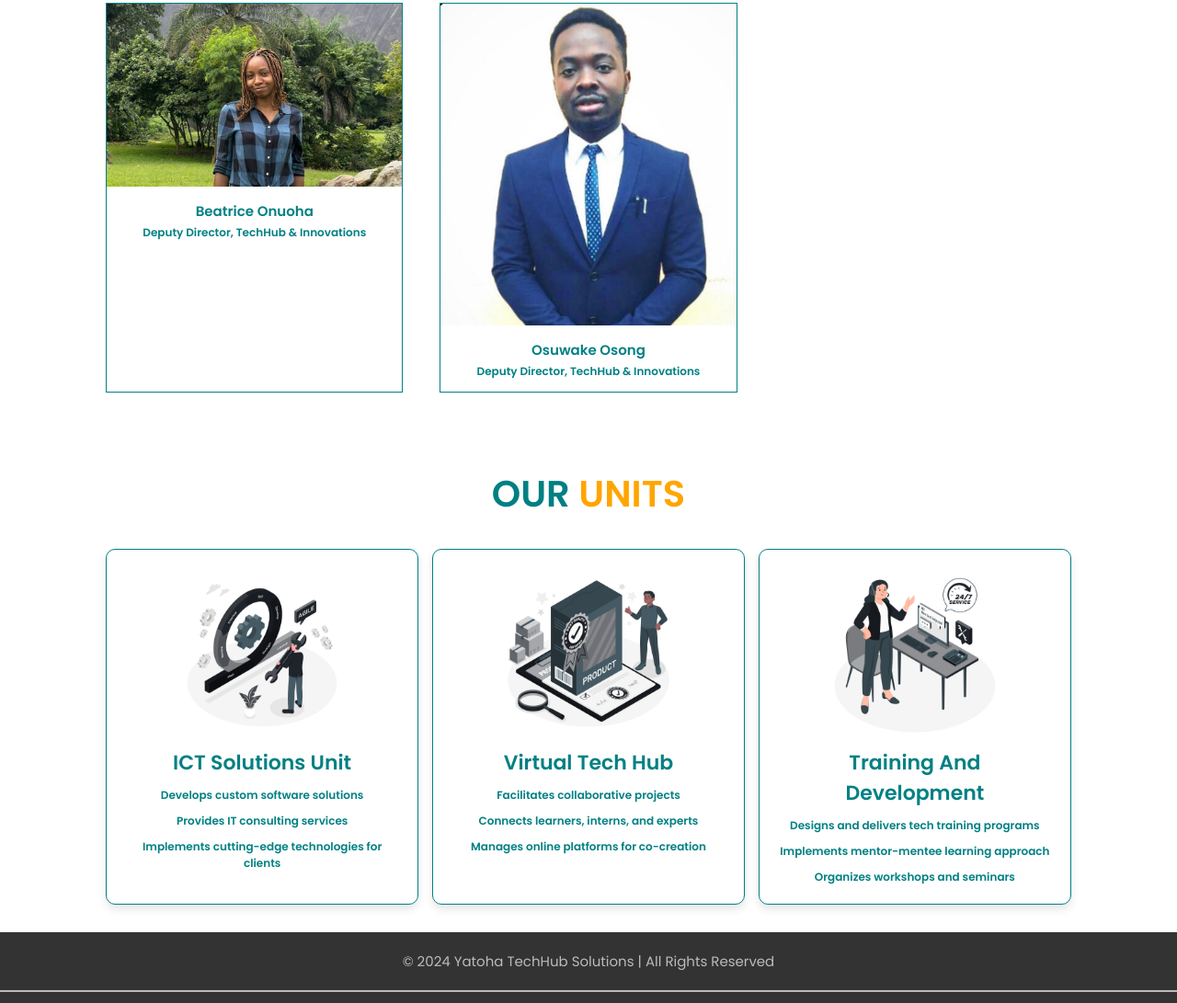
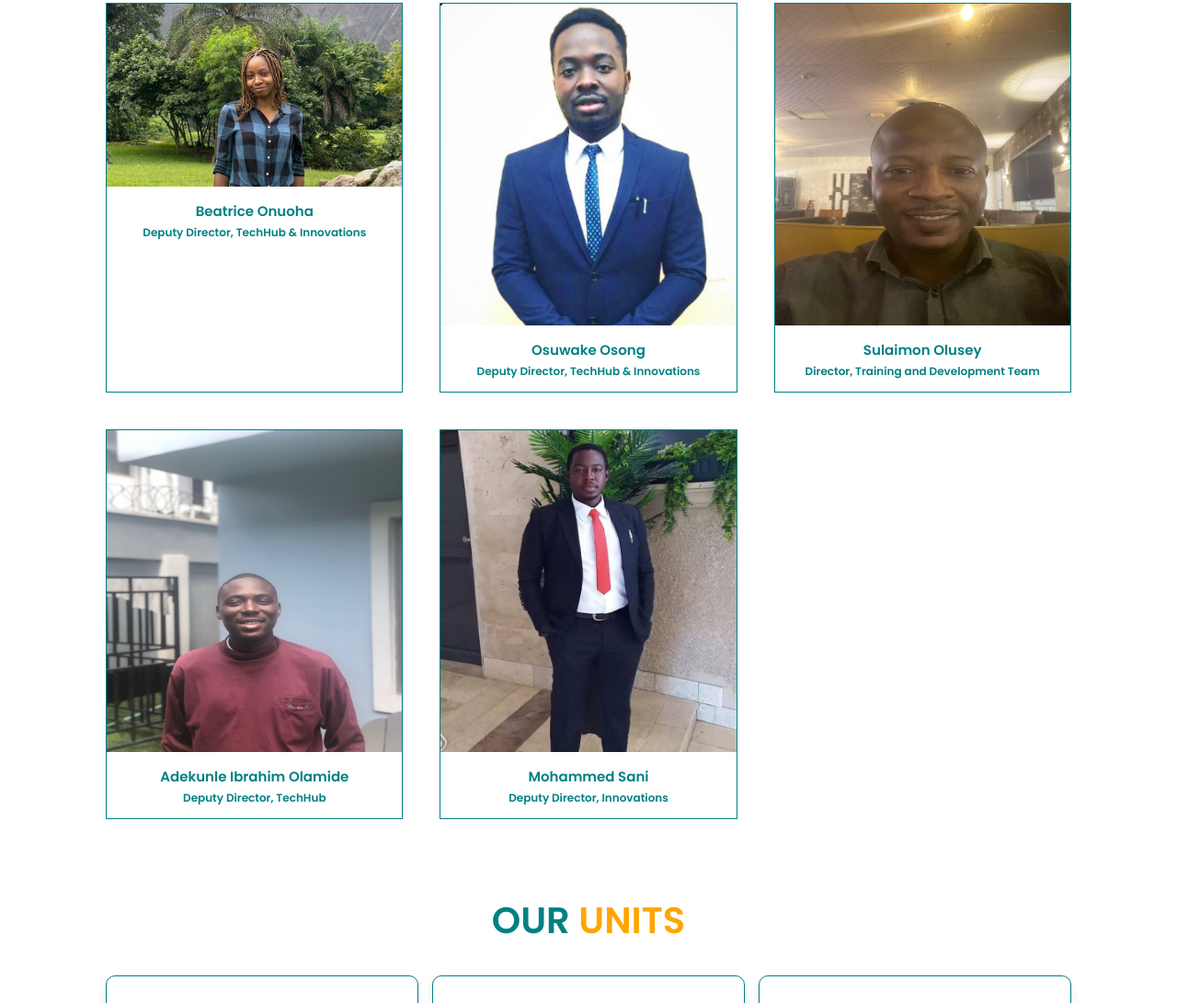
Before and after one commit to GUchechi/Group-1-LIBS-882-Assignment, a plain HTML site: page Organization.html in a window 1280 px wide. Shown: the part 693-1784 px from the top of the page at 92% size. Drawn offline with Linux system fonts and the light colour scheme.

Commit message:
refactoring

```diff
--- a/Organization.html
+++ b/Organization.html
@@ -95,6 +95,36 @@
             <span>Deputy Director, TechHub & Innovations</span>
           </div>
         </div>
+
+        <div class="team__wrapper">
+          <div class="team__image">
+            <img src="images/Sulaimon.jpg" alt="Team Members" />
+          </div>
+          <div class="team__content">
+            <h3>Sulaimon Olusey</h3>
+            <span>Director, Training and Development Team</span>
+          </div>
+        </div>
+
+        <div class="team__wrapper">
+          <div class="team__image">
+            <img src="images/Adekunle.jpg" alt="Team Members" />
+          </div>
+          <div class="team__content">
+            <h3>Adekunle Ibrahim Olamide</h3>
+            <span>Deputy Director, TechHub</span>
+          </div>
+        </div>
+
+        <div class="team__wrapper">
+          <div class="team__image">
+            <img src="images/Mohammed.jpg" alt="Team Members" />
+          </div>
+          <div class="team__content">
+            <h3>Mohammed Sani</h3>
+            <span>Deputy Director, Innovations</span>
+          </div>
+        </div>
       </div>
     </section>
 
```
Also changed, not shown: images/Adekunle.jpg (added), images/Mohammed.jpg (added), images/Sulaimon.jpg (added).
